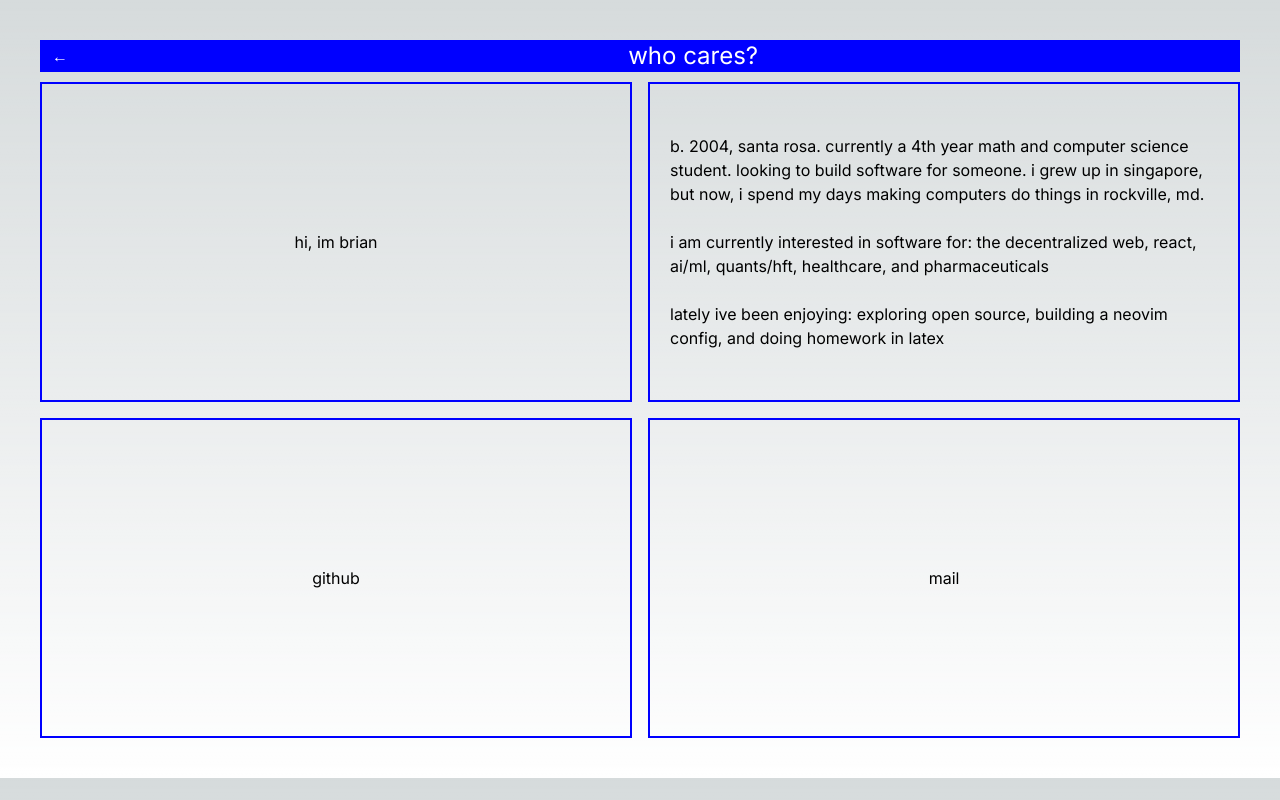
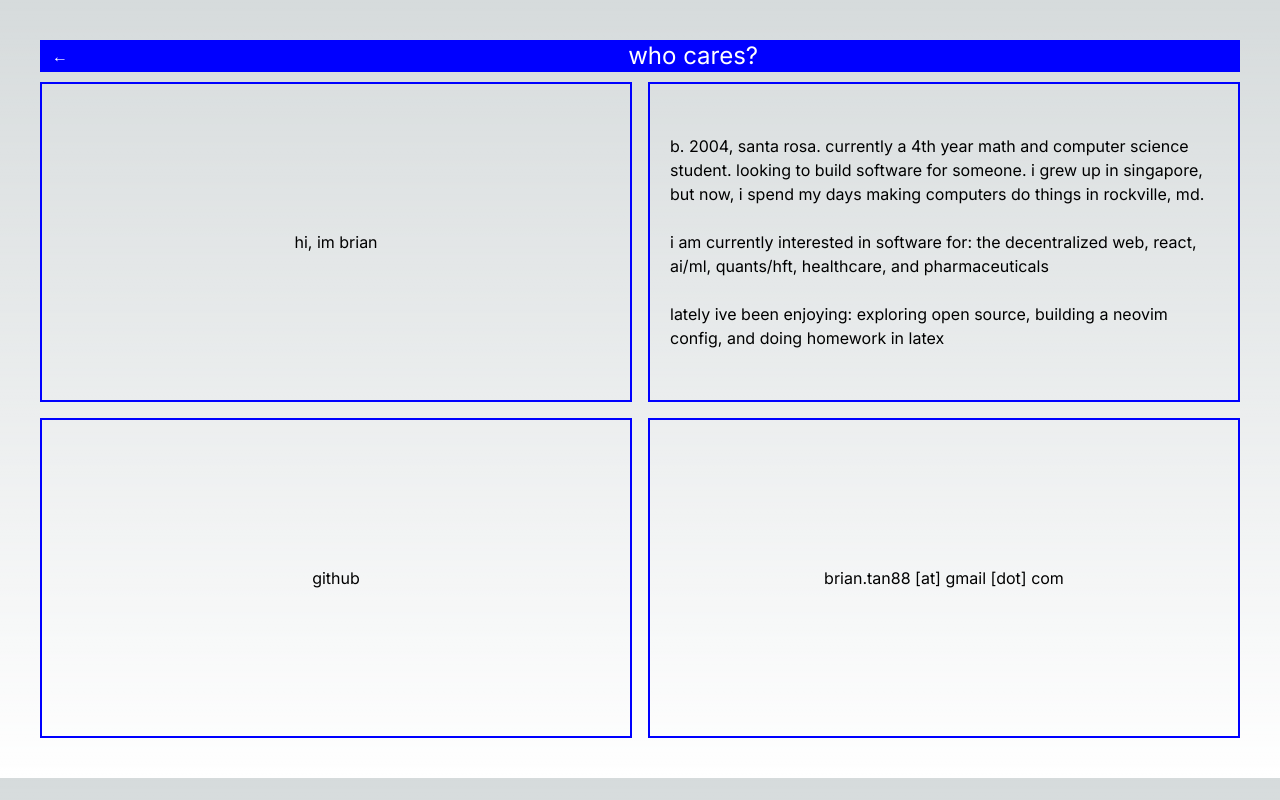
Before and after one commit to 5brian/catalogue, a Next.js app: page /me in a window 1280 px wide. Built offline with nearby package versions, Linux system fonts and the light colour scheme.

Commit message:
me: email

```diff
--- a/src/app/me/page.tsx
+++ b/src/app/me/page.tsx
@@ -49,8 +49,8 @@ export default function Me() {
       </Module>
 
       <Module>
-        <Link href="mailto:tan.1220@osu.edu" target="_blank">
-          mail
+        <Link href="mailto:brian.tan88@gmail.com" target="_blank">
+          brian.tan88 [at] gmail [dot] com
         </Link>
       </Module>
     </Layout>
```
